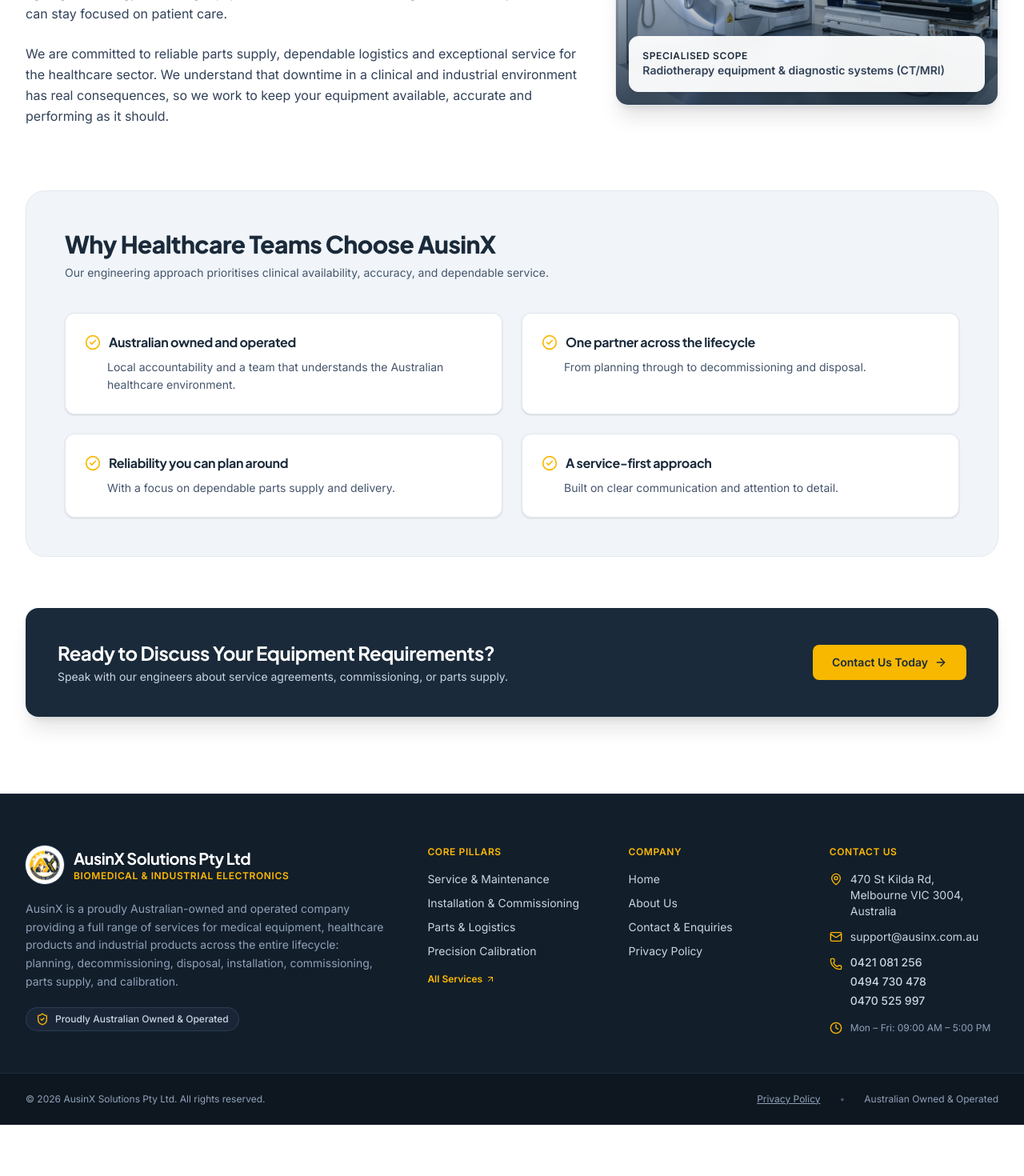
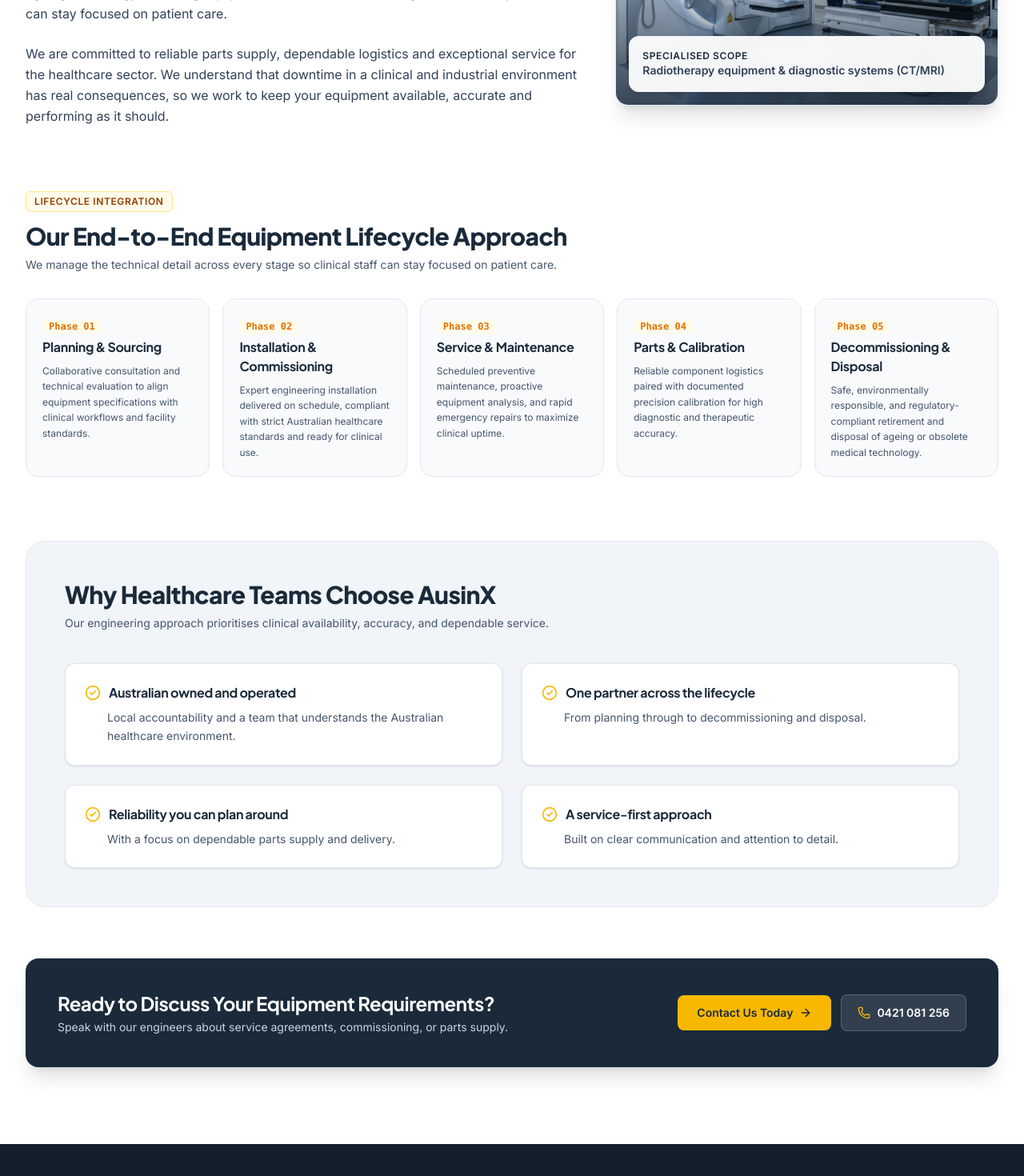
Before and after one commit to Aniket-Bhor/AusinX, a Next.js app: page /about in a window 1280 px wide. Shown: the part 823-2293 px from the top of the page at 80% size. Before the commit the page ends 2229 px from the top, so only its background shows below. Built offline with nearby package versions, Linux system fonts and the light colour scheme.

Commit message:
feat(about): enhance About page with verbatim client copy, lifecycle approach, and direct actions

```diff
--- a/src/app/about/page.tsx
+++ b/src/app/about/page.tsx
@@ -1,12 +1,20 @@
 import React from "react";
 import Link from "next/link";
 import Image from "next/image";
-import { ArrowRight, CheckCircle2, ShieldCheck, Activity } from "lucide-react";
-import { aboutCopy } from "@/lib/content";
+import type { Metadata } from "next";
+import { ArrowRight, CheckCircle2, ShieldCheck, Phone, Mail } from "lucide-react";
+import { aboutCopy, lifecycleSteps, siteSettings } from "@/lib/content";
 
-export const metadata = {
+export const metadata: Metadata = {
   title: "About Us | Australian Biomedical Engineering Solutions",
-  description: "Learn about AusinX Solutions Pty Ltd, proudly Australian-owned and operated, providing full lifecycle engineering solutions for medical equipment.",
+  description:
+    "Learn about AusinX Solutions Pty Ltd, proudly Australian-owned and operated, providing full lifecycle engineering solutions for medical equipment, healthcare products, and industrial electronics.",
+  openGraph: {
+    title: "About Us | AusinX Solutions Pty Ltd",
+    description:
+      "Proudly Australian-owned and operated engineering company supporting healthcare organisations across the entire equipment lifecycle.",
+    url: "https://www.ausinx.com.au/about",
+  },
 };
 
 export default function AboutPage() {
@@ -65,6 +73,40 @@ export default function AboutPage() {
           </div>
         </div>
 
+        {/* Equipment Lifecycle Approach */}
+        <div className="mb-20">
+          <div className="max-w-3xl mb-8">
+            <span className="text-xs font-bold uppercase tracking-wider text-amber-800 bg-amber-50 px-2.5 py-1 rounded-md border border-amber-200 inline-block mb-3">
+              Lifecycle Integration
+            </span>
+            <h2 className="text-2xl sm:text-3xl font-extrabold text-[#1A2A3A] font-heading">
+              Our End-to-End Equipment Lifecycle Approach
+            </h2>
+            <p className="mt-2 text-slate-600 text-sm">
+              We manage the technical detail across every stage so clinical staff can stay focused on patient care.
+            </p>
+          </div>
+
+          <div className="grid grid-cols-1 sm:grid-cols-2 lg:grid-cols-5 gap-4">
+            {lifecycleSteps.map((step) => (
+              <div
+                key={step.step}
+                className="p-5 rounded-2xl bg-[#F8FAFC] border border-slate-200 space-y-2 hover:border-[#1A2A3A]/30 transition-colors"
+              >
+                <span className="text-xs font-mono font-bold text-amber-600 bg-amber-50 px-2 py-0.5 rounded">
+                  Phase {step.step}
+                </span>
+                <h3 className="text-base font-bold text-[#1A2A3A] font-heading pt-1">
+                  {step.title}
+                </h3>
+                <p className="text-xs text-slate-600 leading-relaxed">
+                  {step.description}
+                </p>
+              </div>
+            ))}
+          </div>
+        </div>
+
         {/* Why Healthcare Teams Choose AusinX */}
         <div className="p-8 sm:p-12 rounded-3xl bg-[#F1F5F9] border border-slate-200 mb-16">
           <div className="max-w-3xl mb-10">
@@ -104,13 +146,22 @@ export default function AboutPage() {
               Speak with our engineers about service agreements, commissioning, or parts supply.
             </p>
           </div>
+          <div className="flex flex-wrap items-center gap-3 shrink-0">
             <Link
               href="/contact"
-            className="inline-flex items-center gap-2 px-6 py-3 rounded-lg bg-[#F8B800] text-[#1A2A3A] font-bold text-sm hover:bg-[#E0A400] transition-colors shrink-0"
+              className="inline-flex items-center gap-2 px-6 py-3 rounded-lg bg-[#F8B800] text-[#1A2A3A] font-bold text-sm hover:bg-[#E0A400] transition-colors"
             >
               <span>Contact Us Today</span>
               <ArrowRight className="w-4 h-4" />
             </Link>
+            <a
+              href="tel:0421081256"
+              className="inline-flex items-center gap-2 px-5 py-3 rounded-lg bg-white/10 text-white font-semibold text-sm hover:bg-white/15 transition-colors border border-white/20"
+            >
+              <Phone className="w-4 h-4 text-amber-400" />
+              <span>0421 081 256</span>
+            </a>
+          </div>
         </div>
       </div>
     </div>
```
Also changed, not shown: 1 other file (tests, documents, lock files or other folders). Lines whose indentation alone changed are shown as unchanged.
